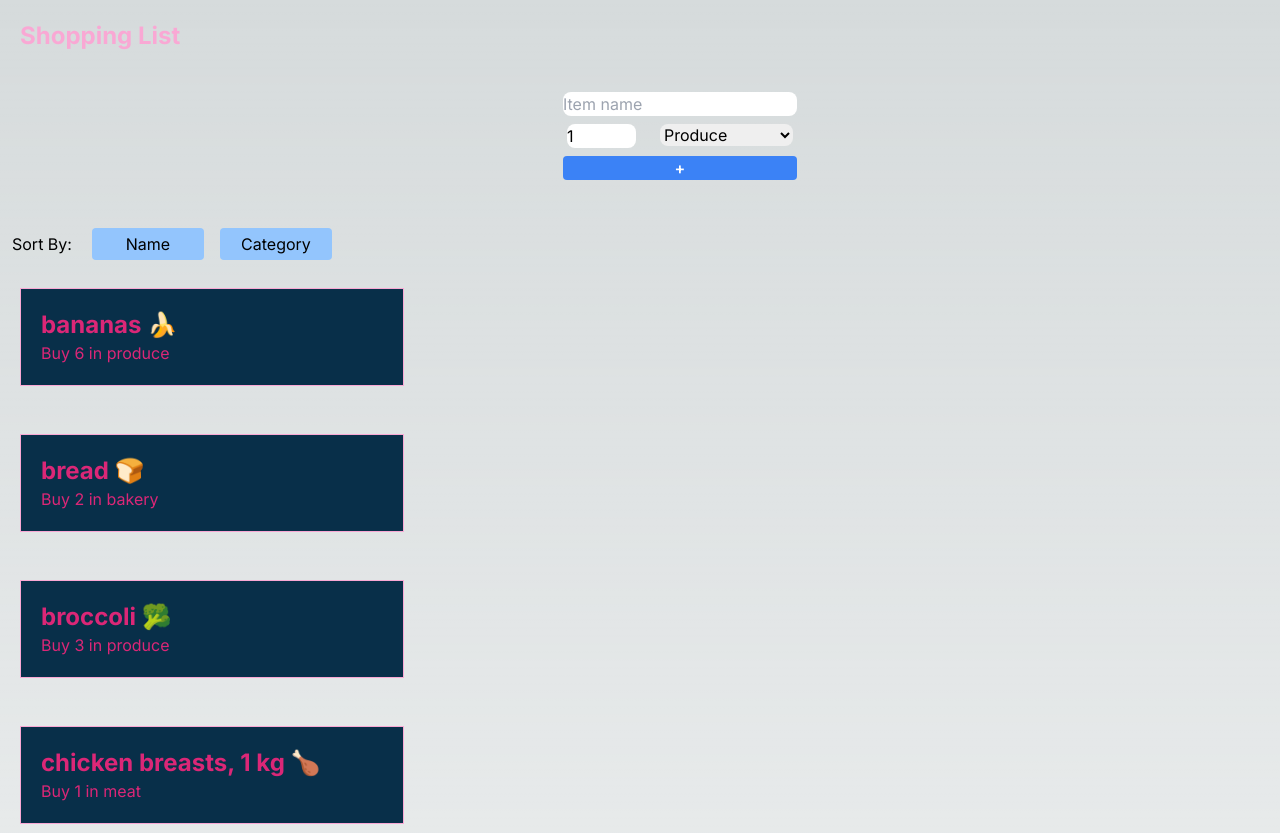
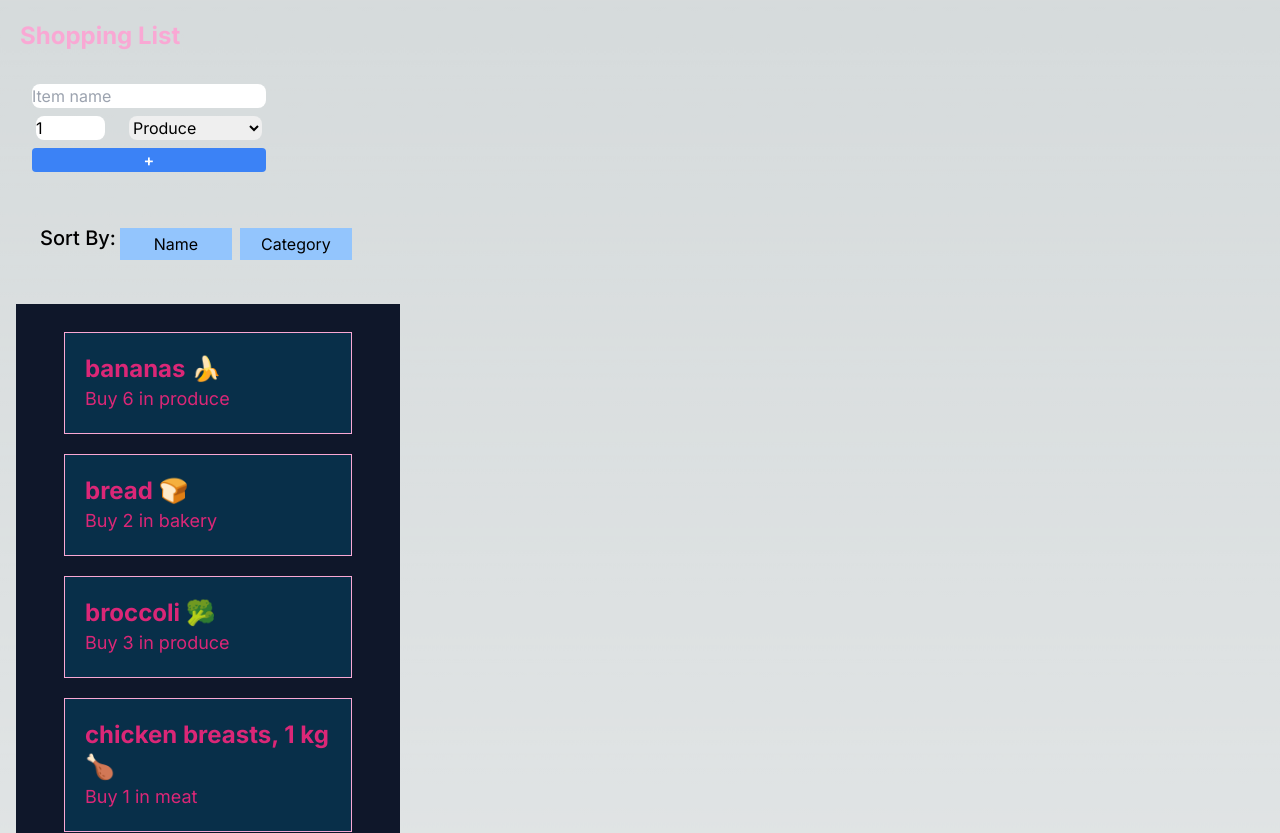
Before and after one commit to simranjotbal/cprg306-assignments, a Next.js app: page /week-6 in a window 1280 px wide. Shown: the top 833 px of the page. Built offline with nearby package versions, Linux system fonts and the light colour scheme.

Commit message:
week-6(updated)
This is the final version of week-6 assignment

```diff
--- a/app/week-6/item-list.js
+++ b/app/week-6/item-list.js
@@ -1,59 +1,67 @@
-"use client";
+'use client'
 import { useState } from "react";
 import Item from "./item";
 
 
-export default function ItemList({items}) {
+export default function ItemList({items}){
 
-    //let Array = data.map((list) => ({...list}))
+
     const [sortBy,setSortBy] = useState("name");
 
 
-    //Array = Array.sort ((a,b) => {
+    const handleSortByName = () => setSortBy("name");
+    const handleSortByCategory = () => setSortBy("category");
 
-    const sortedItems = [...items].sort((a, b) => {
+    const sortedItems = [...items];
+    if (sortBy === "name") {
+      sortedItems.sort((a, b) => a.name.localeCompare(b.name));
+    } else if (sortBy === "category")
+    {
+      sortedItems.sort((a, b) => a.category.localeCompare(b.category));
+    }
 
-      if (sortBy === 'name' || sortBy === 'category'){
-      if( isNaN(parseInt(a[sortBy])))
-          {
-      let nameA = a[sortBy].toUpperCase();
-      let nameB = b[sortBy].toUpperCase();
-      if (nameA < nameB){
-          return -1;
-      }
-      if (nameA > nameB){
-          return 1;
-      }
-      return 0;
-      }
-      else {
-          return a[sortBy] - b[sortBy]
-      }
+      const groupByCategory = (items) => {
+        return items.reduce((acc, item) => {
+          const { category } = item;
+          if (!acc[category]) {
+            acc[category] = [];
+          }
+          acc[category].push(item);
+          return acc;
+        }, {});
+      };
 
-      }
-  } );
+       const renderGroupedItems = (groupedItems) => {
+        return Object.keys(groupedItems).sort().map((category) => (
+            <div key={category}>
+                <h2 className="text-2xl font-mono ml-4 mt-4 mb-2">{category}</h2>
+                {groupedItems[category].map((eachItem) => (
+                    <Item key={eachItem.id} item={eachItem}/>
+                ))}
+            </div>
+        ));
+    }
 
-  return (
-    <div>
-        <label className="p-1 m-2 w-28"> Sort By:</label>
 
-          <button
-          onClick={() => setSortBy("name")} className="bg-blue-300 p-1 m-2 w-28 rounded  hover:bg-pink-500 text-black  ">
-            Name
-          </button>
 
-          <button
-          onClick={() => setSortBy("category")} className="bg-blue-300 p-1 m-2 w-28 rounded  hover:bg-pink-500 text-black  ">
-            Category
-          </button>
-
-          <section className='flex flex-col space-y-2'>
-            {sortedItems.map((list) => (
-                <Item  key={list.id} item={list}/>
-            ))}
-            </section>
-
-    </div>
-
-  );
-}
+    return(
+        <div>
+        <section className=" flex mb-5 px-10 py-5 ">
+                <div>
+                <label className="text-xl font-medium">Sort By: </label>
+                </div>
+            <button className=" bg-blue-300 hover:bg-pink-700 py-1 m-1 w-28"  onClick={handleSortByName}>Name</button>
+            <button className=" bg-blue-300 hover:bg-pink-700 p-1 m-1 w-28" onClick={handleSortByCategory}>Category</button>
+        </section>
+        <section className=" p-2 m-4 bg-slate-900 max-w-sm">
+          {sortedItems.map((item) => (
+        <Item key={item.id} item={item} />
+      ))}
+        </section>
+        <section className="p-2 m-4 bg-slate-900 max-w-sm">
+          {sortBy === "category"
+          ? renderGroupedItems(groupByCategory(sortedItems))
+          : sortedItems.map((item) => <Item key={item.id} item={item} />)}
+        </section>
+  </div>
+    );}
--- a/app/week-6/item.js
+++ b/app/week-6/item.js
@@ -5,7 +5,7 @@ export default function Item({item}){
 
   return (
     <ul>
-      <div className="text-pink-600 bg-sky-950 border border-pink-300 mx-5 my-5  m-5 p-5 w-96 ">
+      <div className="text-pink-600 text-lg bg-sky-950 border border-pink-300 mx-10 my-5  m-5 p-5 max-w-sm">
       <li className="text-2xl font-bold">{name}</li>
       <li>Buy {quantity} in {category}</li>
       </div>
--- a/app/week-6/new-item.js
+++ b/app/week-6/new-item.js
@@ -2,7 +2,7 @@
 
 import { useState } from "react";
 
-export default function NewItem({onAddItem}){
+export default function NewItem({onHandleAddItem}){
 
     const [name , setName] = useState("");
 
@@ -10,41 +10,45 @@ export default function NewItem({onAddItem}){
 
     const [category , setCategory] = useState("Produce");
 
+    const generateId = (length = 17) => {
+        const characters = 'ABCDEFGHIJKLMNOPQRSTUVWXYZabcdefghijklmnopqrstuvwxyz0123456789';
+        let result = '';
+        for (let i = 0; i< length; i++){
+            result += characters.charAt(Math.floor(Math.random() * characters.length));
+        }
+        return result;
+    }
+
+
     const handleSubmit = (event) =>{
-        //console.dir(event);
+
         event.preventDefault();
 
-        const item = {
-            id: Math.random().toString(36).substring(2, 9),
-            name,
-            quantity,
-            category
-        };
-
-
-
-        onAddItem(item);
+        const newId = generateId();
+        const new_item = {id: newId, name, quantity, category};
+        onHandleAddItem(new_item);
         setName("");
         setQuantity(1);
         setCategory("produce");
 }
 return(
-    <div class="flex justify-start p-4">
+    <main className="flex justify-start items-center mx-8 my-8 w-full">
+
 
     <form onSubmit= {handleSubmit} className="w-30"  >
     <div>
-        <label>
+
         <input type="text"
          placeholder="Item name" class="w-full border-5 border-black rounded-lg text-black "
          value={name}
         onChange={(e) => setName (e.target.value)} required/>
-        </label>
+
     </div>
 
-    <div class="flex justify-between">
-        <input type="number" class="border-5 border-black rounded-lg  text-black mx-1 my-2" value={quantity} onChange={(e) => setQuantity(Number(e.target.value))} min={1} max={99} required/>
+    <div class="flex justify-between ">
+        <input type="number" class="border-5 border-black rounded-lg  text-black mx-1 my-2" value={quantity} onChange={(e) => setQuantity(Number(e.target.value))} min="1" max="99" required/>
 
-        <label>
+
         <select value={category} onChange={(e) => setCategory(e.target.value)} class="border-5 border-black rounded-lg text-black mx-1 my-2 ">
             <option value="Produce">Produce</option>
             <option value="dairy">Dairy</option>
@@ -58,12 +62,13 @@ return(
             <option value="Household">Household</option>
             <option value="Other">Other</option>
         </select>
-        </label>
+
     </div>
+    <div>
     <button type="submit" className="bg-blue-500 w-full text-white font-semibold rounded border-10 border-black">+</button>
+    </div>
 
 </form>
-
-</div>
+    </main>
 );
 }
--- a/app/week-6/page.js
+++ b/app/week-6/page.js
@@ -1,26 +1,27 @@
 "use client"
 import { useState } from "react";
-import NewItem from "../week-4/new-item";
+import NewItem from "./new-item";
 import ItemList from "./item-list";
 import itemsData from './items.json';
 
 
 export default function page(){
-  const [itemList , setItemList] = useState(
-      itemsData.map((item) => ({...item}))
-  );
+  const [items , setItems] = useState(
+      itemsData.map((item) => ({...item})));
 
-    const handleAddItem = (newItem) => {
-      setItemList([...itemList, newItem]);
+    const handleAddItem = (item) => {
+      setItems([...items, item]);
     };
+
 
     return(
         <main>
         <h1 className="text-2xl font-bold m-5 text-pink-300">Shopping List</h1>
-        <NewItem onAddItem={handleAddItem}/>
-        <ItemList items={itemList}/>
+        <NewItem onHandleAddItem={handleAddItem}/>
+        <ItemList items={items}/>
 
 
       </main>
     );
+
   }
```
Also changed, not shown: 1 other file (tests, documents, lock files or other folders).
